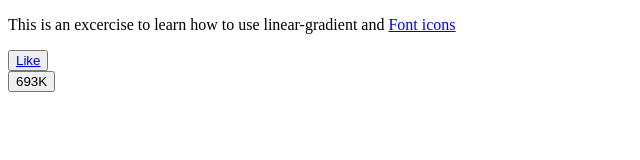
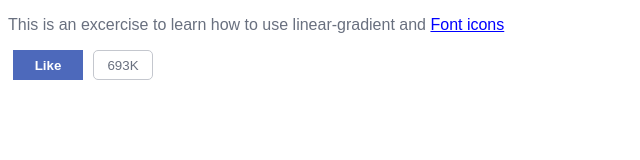
Before and after one commit to Diegodeortega/FacebookButtonGradient, a plain HTML site: page index.html in a window 1280 px wide. Shown: the whole page, without its empty margins (0-640 px from the left). Drawn offline with Linux system fonts and the light colour scheme.

Commit message:
Include link tag for linking style.css file

```diff
--- a/index.html
+++ b/index.html
@@ -1,6 +1,7 @@
 <!DOCTYPE html>
 <html>
 <head>
+	<link rel="stylesheet" type="text/css" href="style.css">
 	<title></title>
 </head>
 <body>
--- a/style.css
+++ b/style.css
@@ -1,3 +1,8 @@
+body {
+
+  /* CENTER ALL CONTENT */
+}
+
 button:hover{
   cursor:pointer;
 }
```
